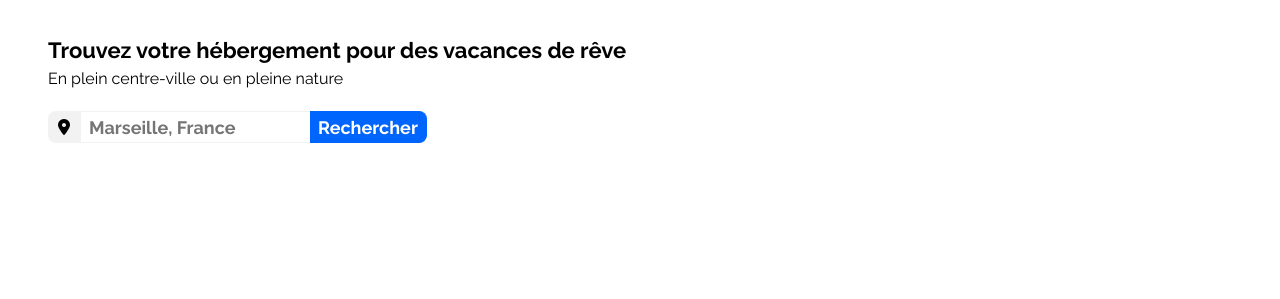
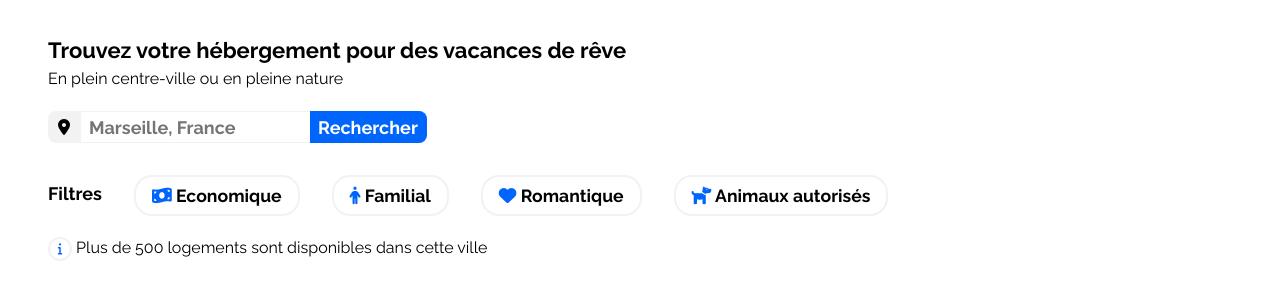
Before and after one commit to kerzac/booki, a plain HTML site: page index.html in a window 1280 px wide. Shown: the part 99-398 px from the top of the page. Drawn offline with Linux system fonts and the light colour scheme.

Commit message:
add filter

```diff
--- a/css/style.css
+++ b/css/style.css
@@ -34,6 +34,17 @@ main {
    line-height: 2rem;
 }
 
+.info-sub i {
+   font-size: 0.75rem;
+   color: #0065fc;
+   border: 0.125rem solid #f2f2f2;
+   border-radius: 50%;
+   height: 1.25rem;
+   width: 1.25rem;
+   text-align: center;
+   line-height: 1.25rem;
+}
+
 /* Header */
 
 #prime-header {
@@ -64,25 +75,21 @@ main {
    border-top: 0.25rem solid #0065fc;
 }
 
-/* Main Content */
-
-
-
 /* Search Form */
 
 .search-field {
+   margin: 1rem 0;
+   height: 2rem;
    display: flex;
    flex-direction: row;
    justify-content: flex-start;
-   margin: 1rem 0;
-   height: 2rem
 }
 
 .search-field button {
+   padding: 0 0.5rem;
    border: 1px solid #0065fc;
    border-left: none;
    border-radius: 0 0.5rem 0.5rem 0;
-   padding: 0 0.5rem;
    color: white;
    background-color: #0065fc;
    font-weight: 700;
@@ -90,38 +97,65 @@ main {
 }
 
 .search-field input {
+   padding: 0 0.5rem;
    border: 1px solid #f2f2f2;
    border-right: none;
-   padding: 0 0.5rem;
    background-color: white;
    font-weight: 700;
    font-size: 1.125rem;
 }
 
 .search-field i.fa-location-dot {
+   min-width: 2rem;
    display: flex;
-   flex-basis: 2rem;
    justify-content: center;
    align-items: center;
    background-color: #f2f2f2;
    border-radius: 0.5rem 0 0 0.5rem;
 }
 
+/* Filter */
+
+.filter-field {
+   margin: 2rem 0 1rem 0;
+   display: flex;
+   flex-direction: row;
+   column-gap: 2rem;;
+}
+
+.filter-title {
+   font-size: 1.125rem;
+   font-weight: 700;
+   padding: 0.5rem 0;
+}
+
+.filter{
+   font-size: 1.1rem;
+   font-weight: 700;
+   background-color: white;
+   padding: 0.5rem 1rem;
+   border: 0.125rem solid #f2f2f2;
+   border-radius: 1.125rem;
+}
+
+.filter:hover {
+   background-color: #deebff;
+}
+
+.filter i {
+   color: #0065fc;
+}
 
 /* Media Queries */
 
    /* Desktop */
 
-@media (min-width: 768px) {
+@media (min-width: 992px) {
    .mobile-button {
       display: none;
    }
 }
 
+   /* Tablet */
+
    /* Mobile */
-
-@media (max-width: 767px) {
-   .desktop-button {
-      display: none;
-   }
-}
--- a/index.html
+++ b/index.html
@@ -15,6 +15,7 @@
 
         <title>Booki</title>
     </head>
+
     <body>
         <header id='prime-header'>
             <img class='booki-logo' src='images/logo/Booki.png' alt='logo de booki'/>
@@ -28,12 +29,39 @@
             <section id='search-area'>
                 <h1 class='section-title'>Trouvez votre hébergement pour des vacances de rêve</h1>
                 <p class='info-sub'>En plein centre-ville ou en pleine nature</p>
+
                 <form class='search-field'>
                     <i class='fa-solid fa-location-dot'></i>
                     <input type='text' id='area' name='area' placeholder='Marseille, France'>
                     <button class='desktop-button'>Rechercher</button>
                     <button class='mobile-button'><i class='fa-solid fa-magnifying-glass'></i></button>
                 </form>
+
+
+                <div class='filter-field'>
+                    <h2 class='filter-title'>Filtres</h2>
+                    <button class='filter'>
+                        <i class='fa-solid fa-money-bill-wave'></i>
+                        Economique
+                    </button>
+                    <button class='filter'>
+                        <i class='fa-solid fa-person'></i>
+                        Familial
+                    </button>
+                    <button class='filter'>
+                        <i class='fa-solid fa-heart'></i>
+                        Romantique
+                    </button>
+                    <button class='filter'>
+                        <i class='fa-solid fa-dog'></i>
+                        Animaux autorisés
+                    </button>
+                </div>
+
+                <p class='info-sub'>
+                    <i class='fa-solid fa-info'></i>
+                    Plus de 500 logements sont disponibles dans cette ville
+                </p>
             </section>
         </main>
     </body>
```
